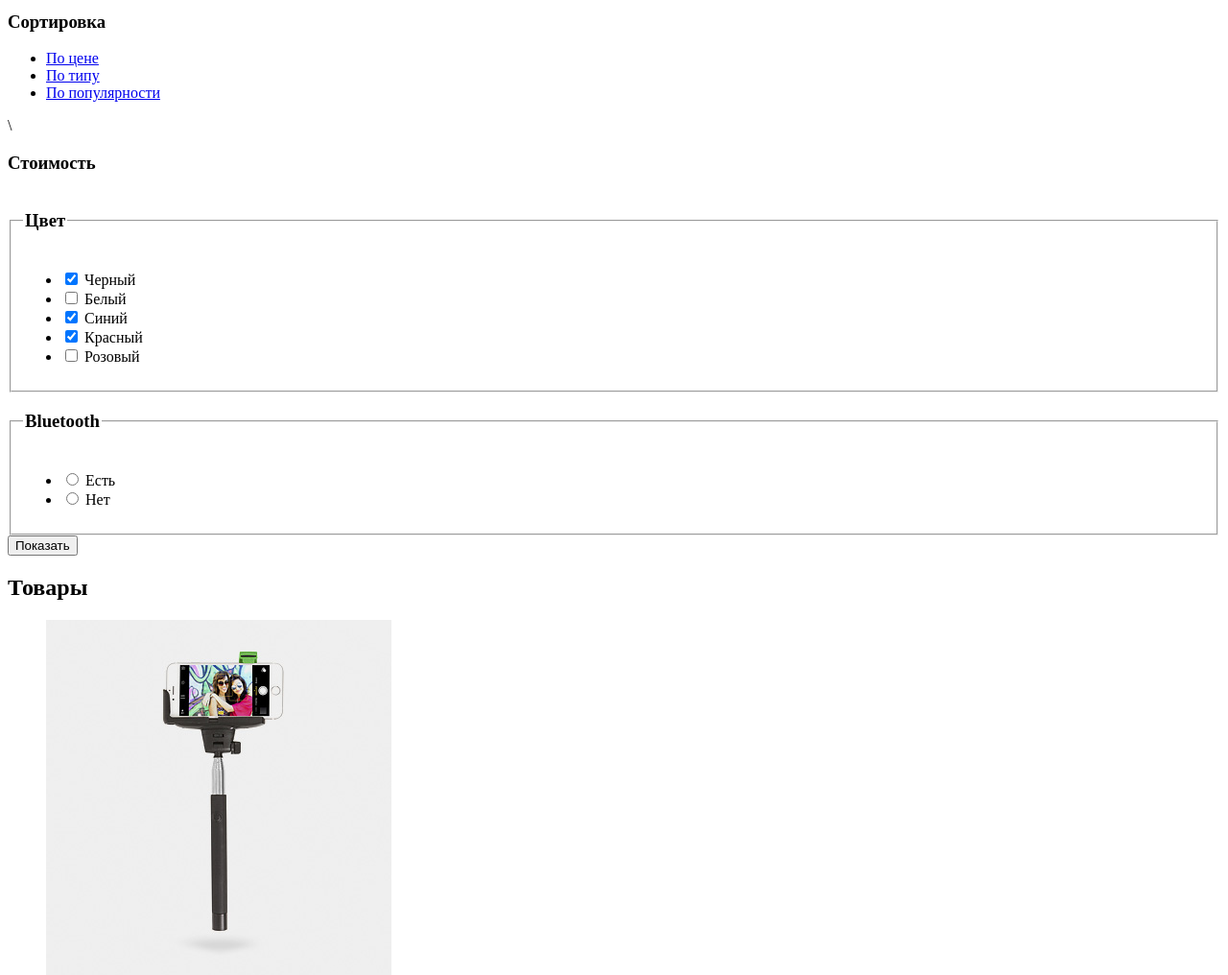
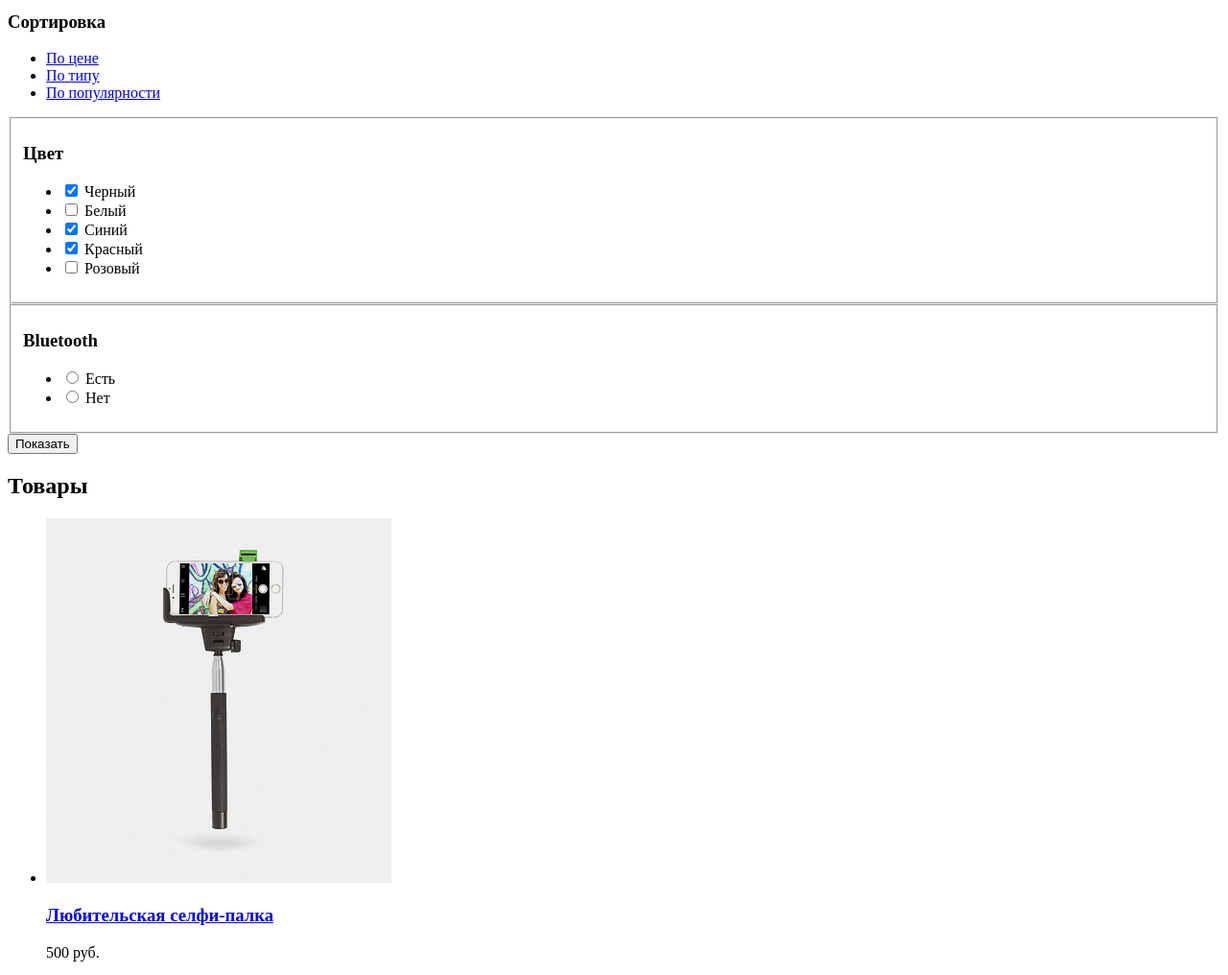
Before and after one commit to Renzi0n/647095-device-27, a plain HTML site: page catalog.html in a window 1280 px wide. Shown: the part 560-1576 px from the top of the page at 96% size. Drawn offline with Linux system fonts and the light colour scheme.

Commit message:
Внес поправки

```diff
--- a/catalog.html
+++ b/catalog.html
@@ -13,8 +13,8 @@
         <li>
           <form action="" method="get">
             <label class="visually-hidden" for="search">Поиск</label>
+            <input id="search" name="search" type="search" placeholder="Поиск по сайту">
             <button type="submit"></button>
-            <input id="search" name="search" type="search" placeholder="Поиск по сайту">
           </form>
         </li>
         <li><a href="#">Валентин Петухов</a></li>
@@ -56,13 +56,9 @@
                 <li><a href="#">По популярности</a></li>
               </ul>
             </article>
-            <form action="" method="GET">\
-              <article>
-                  <h3>Стоимость</h3>
-              </article>
-              <article>
+            <form action="" method="GET">
               <fieldset>
-                      <legend><h3>Цвет</h3></legend>
+                <h3>Цвет</h3>
                   <ul>
                     <li>
                       <input type="checkbox" name="black" id="black" checked>
@@ -96,10 +92,8 @@
                     </li>
                   </ul>
                 </fieldset>
-              </article>
-              <article>
                 <fieldset>
-                    <legend><h3>Bluetooth</h3></legend>
+                  <h3>Bluetooth</h3>
                   <ul>
                     <li>
                       <input type="radio" name="bluetooth" value="yes" id="yes">
@@ -115,7 +109,6 @@
                     </li>
                   </ul>
                 </fieldset>
-              </article>
               <button type="submit">Показать</button>
             </form>
         </section>
```
Also changed, not shown: index.html (+43 -27 lines). Lines whose indentation alone changed are shown as unchanged.
